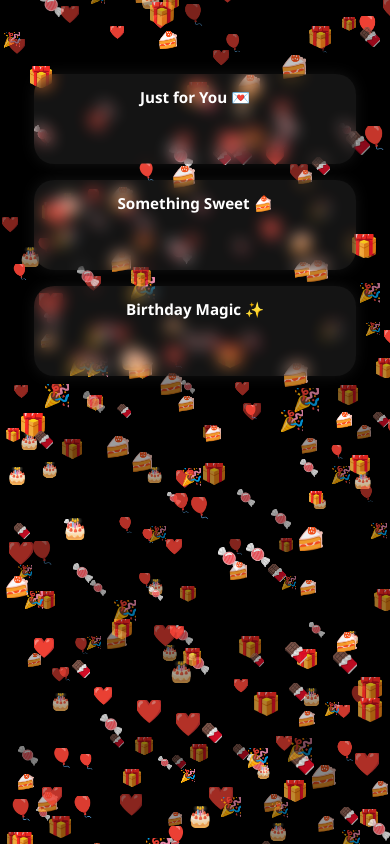
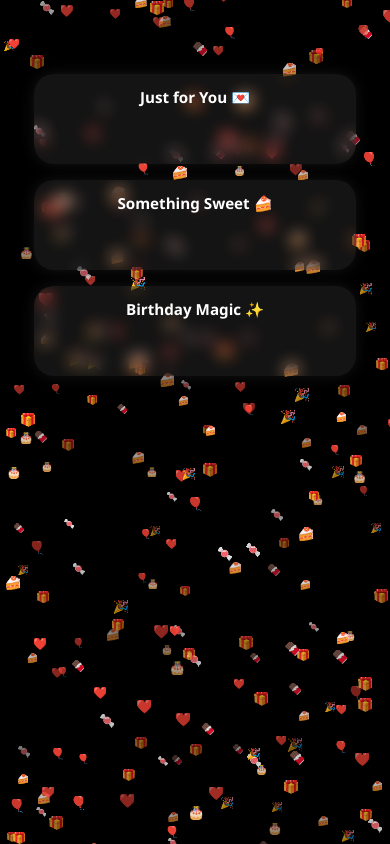
Before and after one commit to lordkryzen/happybirthday, a plain HTML site: page index.html in a window 390 px wide. Drawn offline with Linux system fonts and the light colour scheme.

Commit message:
Update index.html

```diff
--- a/index.html
+++ b/index.html
@@ -9,8 +9,10 @@
       box-sizing: border-box;
     }
 
-    body {
+    html, body {
       margin: 0;
+      padding: 0;
+      height: 100%;
       background: black;
       overflow-x: hidden;
       font-family: 'Segoe UI', Tahoma, Geneva, Verdana, sans-serif;
@@ -18,10 +20,11 @@
       -webkit-user-select: none;
       -webkit-tap-highlight-color: transparent;
       user-select: none;
+      overscroll-behavior: none; /* prevent bounce on mobile */
     }
 
     canvas {
-      position: fixed;
+      position: absolute;
       top: 0;
       left: 0;
       z-index: 0;
@@ -152,7 +155,6 @@ So happy birthday again, pookie. May this year be kind to you in all the ways yo
   <script>
     function expandCard(card) {
       const isExpanded = card.classList.contains('expanded');
-
       document.querySelectorAll('.card.expanded').forEach(c => {
         if (c !== card) collapseCard(c);
       });
@@ -185,9 +187,8 @@ So happy birthday again, pookie. May this year be kind to you in all the ways yo
     const ctx = canvas.getContext('2d');
 
     let width, height, dpr;
-
     const isMobile = window.innerWidth < 768;
-    const ITEM_COUNT = isMobile ? 280 : 400;
+    const ITEM_COUNT = isMobile ? 240 : 400;
     let items = [], emojiImages = {};
 
     function resizeCanvas() {
@@ -218,9 +219,11 @@ So happy birthday again, pookie. May this year be kind to you in all the ways yo
 
     function generateEmojiImages() {
       emojiImages = {};
+      const sizeRange = isMobile ? [10, 14] : [14, 24];
+
       for (let emoji of emojiList) {
         emojiImages[emoji] = [];
-        for (let size = 14; size <= 24; size += 2) {
+        for (let size = sizeRange[0]; size <= sizeRange[1]; size += 2) {
           emojiImages[emoji][size] = renderEmojiToImage(emoji, size);
         }
       }
@@ -230,7 +233,10 @@ So happy birthday again, pookie. May this year be kind to you in all the ways yo
       items = [];
       for (let i = 0; i < ITEM_COUNT; i++) {
         const emoji = emojiList[Math.floor(Math.random() * emojiList.length)];
-        const size = Math.floor(Math.random() * 6) * 2 + 14; // 14–24
+        const size = isMobile
+          ? Math.floor(Math.random() * 3) * 2 + 10
+          : Math.floor(Math.random() * 6) * 2 + 14;
+
         items.push({
           emoji,
           size,
@@ -254,7 +260,9 @@ So happy birthday again, pookie. May this year be kind to you in all the ways yo
           item.y = -item.size;
           item.x = Math.random() * width;
           item.emoji = emojiList[Math.floor(Math.random() * emojiList.length)];
-          item.size = Math.floor(Math.random() * 6) * 2 + 14;
+          item.size = isMobile
+            ? Math.floor(Math.random() * 3) * 2 + 10
+            : Math.floor(Math.random() * 6) * 2 + 14;
         }
       }
       ctx.globalAlpha = 1;
@@ -276,7 +284,6 @@ So happy birthday again, pookie. May this year be kind to you in all the ways yo
     createItems();
     animate();
 
-    // Disable right-click
     document.addEventListener('contextmenu', e => e.preventDefault());
   </script>
 </body>
```
